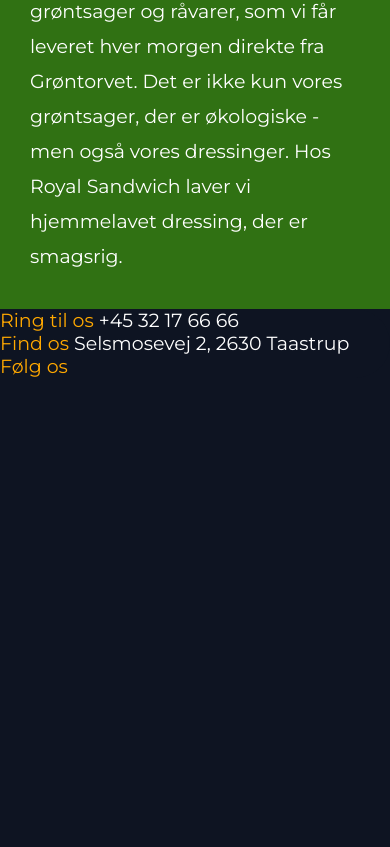
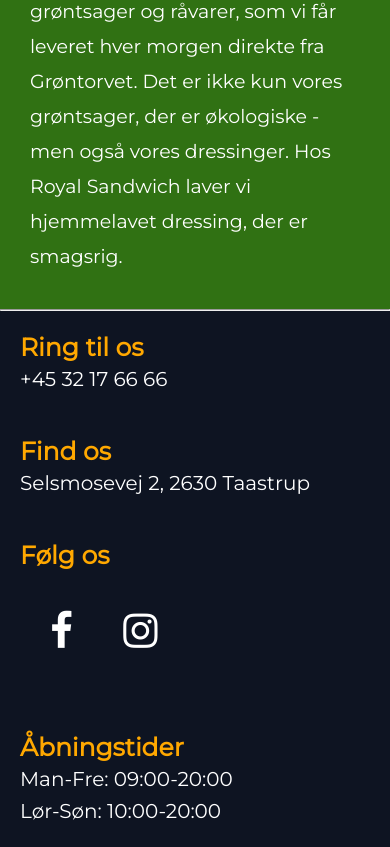
Before and after one commit to elifeasj/RoyalSandwich, a plain HTML site: page index.html in a window 390 px wide. Shown: the part 1048-1895 px from the top of the page. Before the commit the page ends 1426 px from the top, so only its background shows below. Drawn offline with nearby package versions, Linux system fonts and the light colour scheme.

Commit message:
Footer (mobile version) på alle sider

```diff
--- a/index.html
+++ b/index.html
@@ -64,10 +64,26 @@
     </main>
 
     <footer>
-        <p class="footer-telefon"><span class="telefon-tekst">Ring til os</span> +45 32 17 66 66</p>
-        <p class="footer-adresse"><span class="adresse-tekst">Find os</span> Selsmosevej 2, 2630 Taastrup</p>
-        <p class="footer-some"><span class="some-tekst">Følg os</span><a href="#" class="fa-fa-facebook"></a></p>
-        <p class="footer-some"><a href="#" class="fa-fa-instagram"></a></p>
+        <hr>
+        <div class="footer-container">
+            <h3>Ring til os</h3>
+            <p>+45 32 17 66 66</p>
+        </div>
+        <div class="footer-container">
+            <h3>Find os</h3>
+            <p>Selsmosevej 2, 2630 Taastrup</p>
+        </div>
+        <div class="footer-container">
+            <h3>Følg os</h3>
+            <div class="footer-some">
+                <a href="#"><i class="fa fa-facebook"></i></a>
+                <a href="#"><i class="fa fa-instagram"></i></a>
+            </div>
+        </div>
+        <div class="footer-container">
+            <h3>Åbningstider</h3>
+            <p>Man-Fre: 09:00-20:00 <br> Lør-Søn: 10:00-20:00</p>
+        </div>
     </footer>
 
     <script src="script.js"></script>
--- a/style.css
+++ b/style.css
@@ -290,7 +290,6 @@ body{
 }
 
 /* Kontaktform design - kontaktformen er inspireret af https://www.w3schools.com/howto/howto_css_contact_form.asp - kommentar fra 28.05.22 */
-
 .contactform-formular{
     padding: 12px 20px;
     cursor: pointer;
@@ -321,27 +320,45 @@ body{
 
 /* Footer */
 footer{
-    font-size: 19px;
-    background-color: #0E1422;
-    border-radius: 3rem;
-    border-color: #ffff;
+    line-height: 2em;
 }
 
-.footer-telefon, .footer-adresse{
+footer hr{
     color: #ffff;
 }
 
-.telefon-tekst, .adresse-tekst, .some-tekst{
+footer h3{
     color: #FFA800;
+    font-size: 25px;
+}
+
+footer p{
+    color: #ffff;
+    font-size: 20px;
+}
+
+.footer-container{
+    padding: 20px 20px;
 }
 
 /* SoMe ikoner */
 .fa{
-    padding: 20px;
+    padding: 10px;
+    text-align: center;
+    text-decoration: none;
+    font-size: 50px;
+    margin: 20px 10px;
 }
-/* Facebook */
 
-/* Instagram */
+.footer-some{
+    padding: 10px;
+    font-size: 40px;
+}
+
+/* Facebook - Instagram */
+.fa-facebook, .fa-instagram{
+    color: #ffff;
+}
 
 
 
```
Also changed, not shown: allergi.html (+22 -0 lines), kontaktos.html (+22 -0 lines), virksomheder.html (+22 -0 lines).
